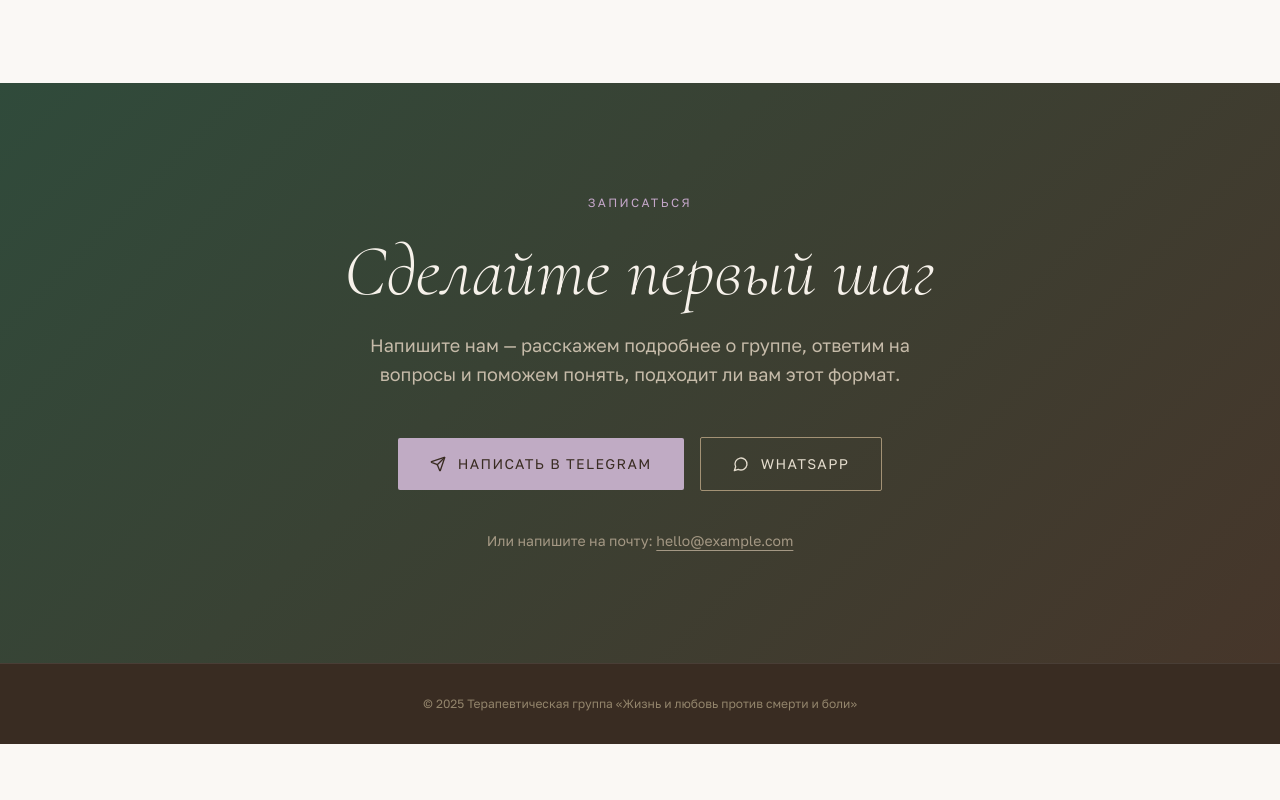
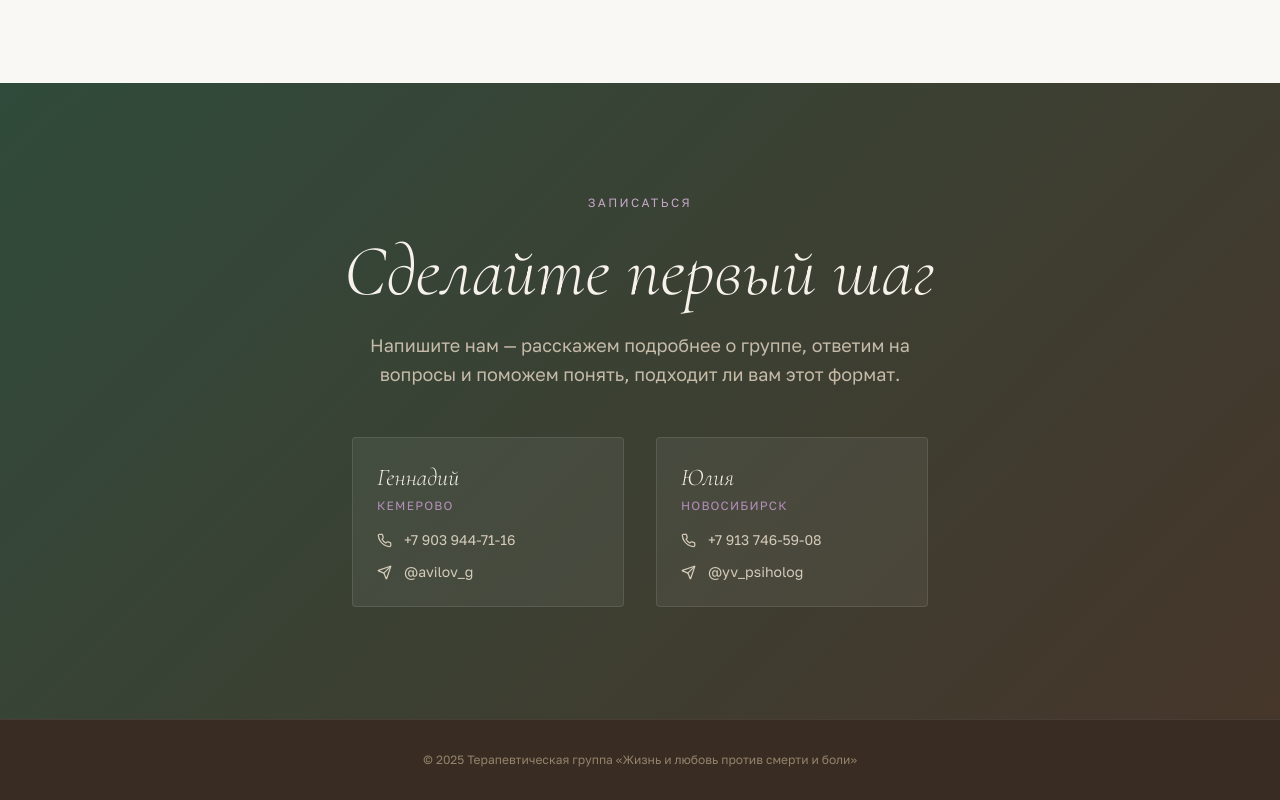
Before and after one commit to pr-poehali-dev/life-love-workshop, a React (Vite) app: page / in a window 1280 px wide. Shown: the part 5234-6034 px from the top of the page. Before the commit the page ends 5978 px from the top, so only its background shows below. Built offline with nearby package versions, Linux system fonts and the light colour scheme.

Commit message:
Добавить контакты Геннадия и Юлии

```diff
--- a/src/pages/Index.tsx
+++ b/src/pages/Index.tsx
@@ -474,39 +474,73 @@ export default function Index() {
             Напишите нам — расскажем подробнее о группе, ответим на вопросы
             и поможем понять, подходит ли вам этот формат.
           </p>
-          <div className="flex flex-col sm:flex-row gap-4 justify-center items-center">
-            <a
-              href="https://t.me/"
-              className="inline-flex items-center gap-3 font-golos text-sm tracking-widest uppercase px-8 py-4 transition-all duration-300 hover:scale-105"
-              style={{
-                background: "hsl(290,18%,72%)",
-                color: "hsl(25,25%,18%)",
-                borderRadius: "2px",
-              }}
+          <div className="grid grid-cols-1 sm:grid-cols-2 gap-8 max-w-xl mx-auto mt-2">
+            {/* Геннадий */}
+            <div
+              className="p-6 text-left"
+              style={{ background: "rgba(255,255,255,0.06)", border: "1px solid rgba(255,255,255,0.1)", borderRadius: "4px" }}
             >
-              <Icon name="Send" size={16} />
-              Написать в Telegram
-            </a>
-            <a
-              href="https://wa.me/"
-              className="inline-flex items-center gap-3 font-golos text-sm tracking-widest uppercase px-8 py-4 transition-all duration-300 hover:opacity-80"
-              style={{
-                background: "transparent",
-                color: "hsl(38,30%,85%)",
-                border: "1px solid hsl(38,20%,55%)",
-                borderRadius: "2px",
-              }}
+              <p className="font-cormorant text-2xl font-light italic mb-1" style={{ color: "hsl(38,40%,93%)" }}>
+                Геннадий
+              </p>
+              <p className="font-golos text-xs tracking-widest uppercase mb-4" style={{ color: "hsl(290,25%,65%)" }}>
+                Кемерово
+              </p>
+              <div className="space-y-3">
+                <a
+                  href="tel:+79039447116"
+                  className="flex items-center gap-3 transition-opacity hover:opacity-70"
+                  style={{ color: "hsl(38,25%,78%)" }}
+                >
+                  <Icon name="Phone" size={15} />
+                  <span className="font-golos text-sm">+7 903 944-71-16</span>
+                </a>
+                <a
+                  href="https://t.me/avilov_g"
+                  target="_blank"
+                  rel="noopener noreferrer"
+                  className="flex items-center gap-3 transition-opacity hover:opacity-70"
+                  style={{ color: "hsl(38,25%,78%)" }}
+                >
+                  <Icon name="Send" size={15} />
+                  <span className="font-golos text-sm">@avilov_g</span>
+                </a>
+              </div>
+            </div>
+
+            {/* Юлия */}
+            <div
+              className="p-6 text-left"
+              style={{ background: "rgba(255,255,255,0.06)", border: "1px solid rgba(255,255,255,0.1)", borderRadius: "4px" }}
             >
-              <Icon name="MessageCircle" size={16} />
-              WhatsApp
-            </a>
+              <p className="font-cormorant text-2xl font-light italic mb-1" style={{ color: "hsl(38,40%,93%)" }}>
+                Юлия
+              </p>
+              <p className="font-golos text-xs tracking-widest uppercase mb-4" style={{ color: "hsl(290,25%,65%)" }}>
+                Новосибирск
+              </p>
+              <div className="space-y-3">
+                <a
+                  href="tel:+79137465908"
+                  className="flex items-center gap-3 transition-opacity hover:opacity-70"
+                  style={{ color: "hsl(38,25%,78%)" }}
+                >
+                  <Icon name="Phone" size={15} />
+                  <span className="font-golos text-sm">+7 913 746-59-08</span>
+                </a>
+                <a
+                  href="https://t.me/yv_psiholog"
+                  target="_blank"
+                  rel="noopener noreferrer"
+                  className="flex items-center gap-3 transition-opacity hover:opacity-70"
+                  style={{ color: "hsl(38,25%,78%)" }}
+                >
+                  <Icon name="Send" size={15} />
+                  <span className="font-golos text-sm">@yv_psiholog</span>
+                </a>
+              </div>
+            </div>
           </div>
-          <p className="font-golos text-sm mt-10" style={{ color: "hsl(38,15%,58%)" }}>
-            Или напишите на почту:{" "}
-            <a href="mailto:hello@example.com" className="underline underline-offset-4 hover:opacity-80 transition-opacity">
-              hello@example.com
-            </a>
-          </p>
         </AnimSection>
       </section>
 
```
